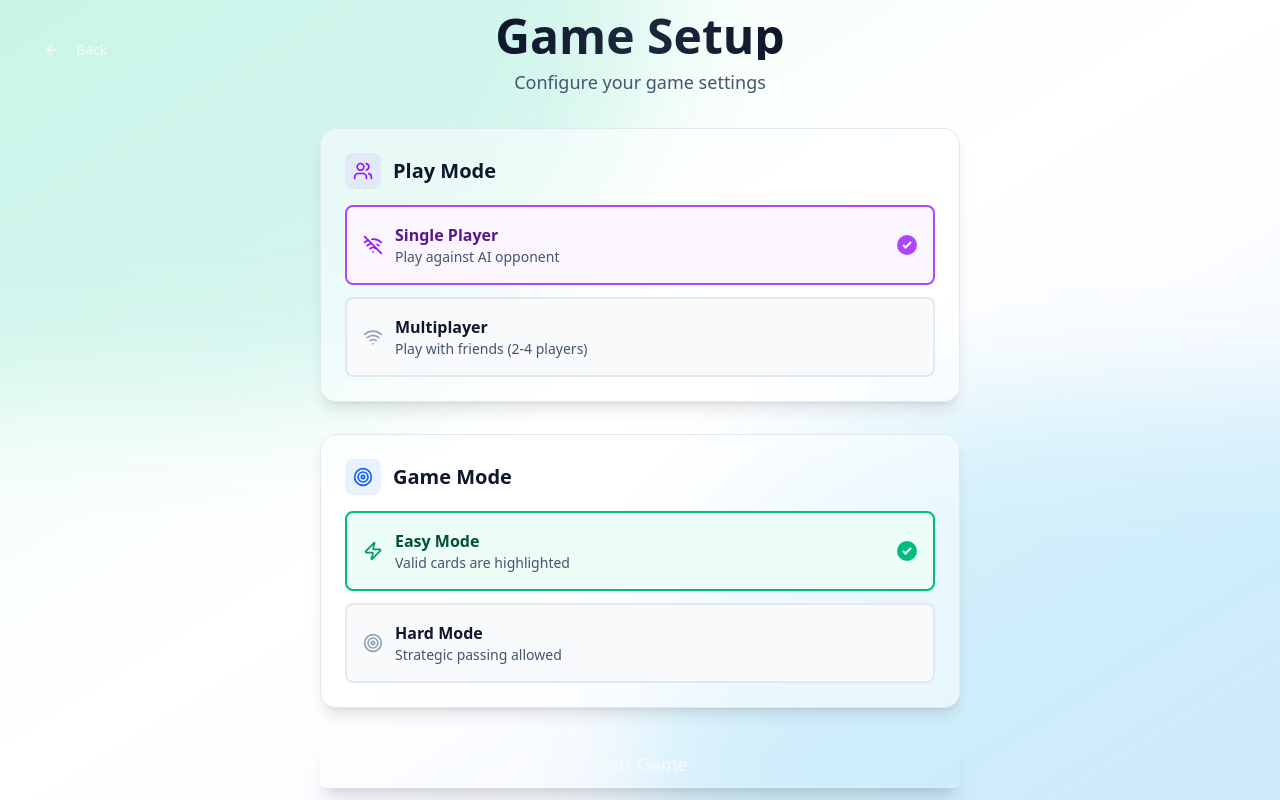
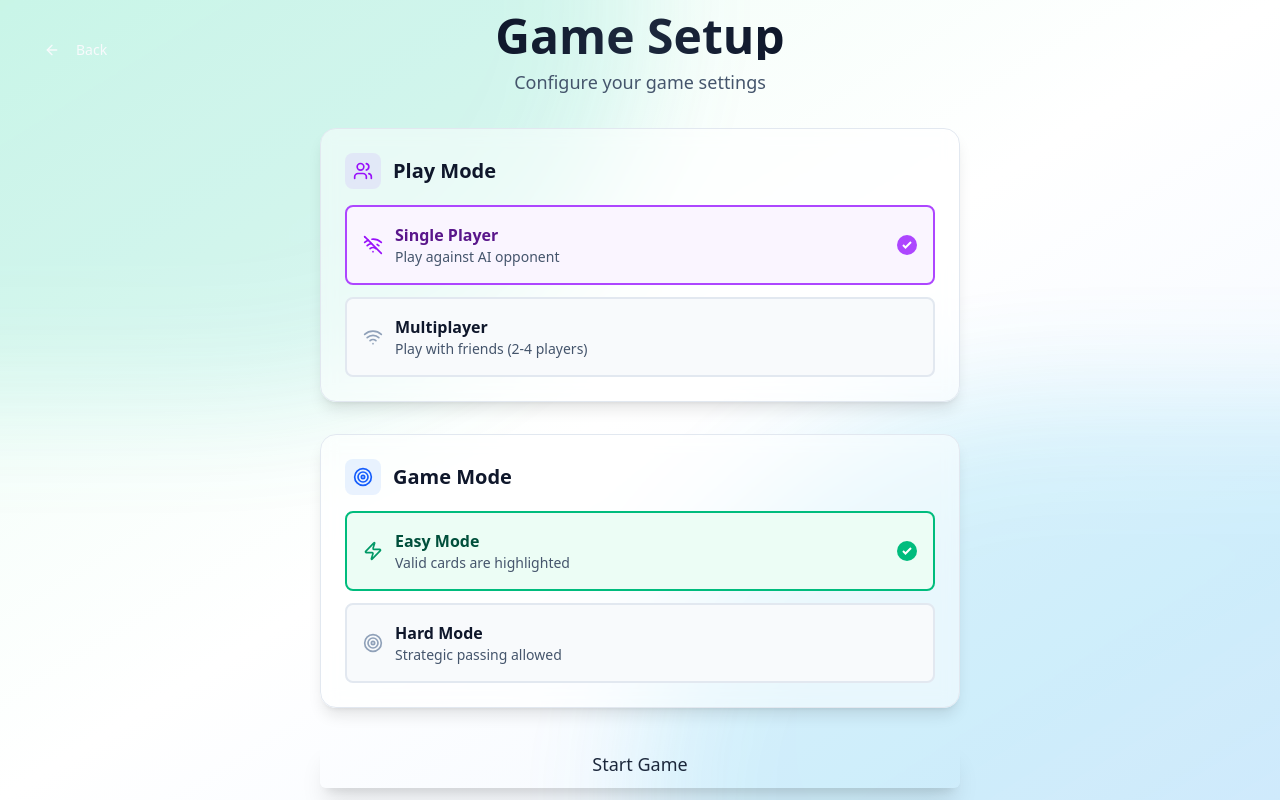
Before and after one commit to k083k/sevens-v2, a Next.js app: page /setup in a window 1280 px wide. Built offline with nearby package versions, Linux system fonts and the light colour scheme.

Commit message:
button dark mode

```diff
--- a/app/multiplayer/lobby/[gameId]/page.tsx
+++ b/app/multiplayer/lobby/[gameId]/page.tsx
@@ -316,7 +316,7 @@ export default function LobbyPage() {
                 size="lg"
                 onClick={handleStartGame}
                 disabled={players.length < 2 || isStarting}
-                className="w-full text-lg py-6 shadow-xl hover:shadow-2xl transition-all duration-300 bg-gradient-to-r from-emerald-500 to-teal-600 hover:from-emerald-600 hover:to-teal-700"
+                className="w-full text-lg py-6 shadow-xl hover:shadow-2xl transition-all duration-300 bg-teal-600 hover:bg-teal-700"
               >
                 {isStarting ? (
                   <>
--- a/app/setup/page.tsx
+++ b/app/setup/page.tsx
@@ -223,7 +223,7 @@ export default function SetupPage() {
             <Button
               size="lg"
               onClick={handleStartGame}
-              className="w-full text-lg py-6 shadow-xl hover:shadow-2xl transition-all duration-300"
+              className="w-full text-lg py-6 shadow-xl hover:shadow-2xl transition-all duration-300 bg-gradient-to-r from-slate-900 via-slate-800 to-slate-900 dark:from-white dark:via-slate-200 dark:to-white bg-clip-text text-transparent"
             >
               {playMode === "single" ? "Start Game" : "Continue to Multiplayer"}
             </Button>
```
